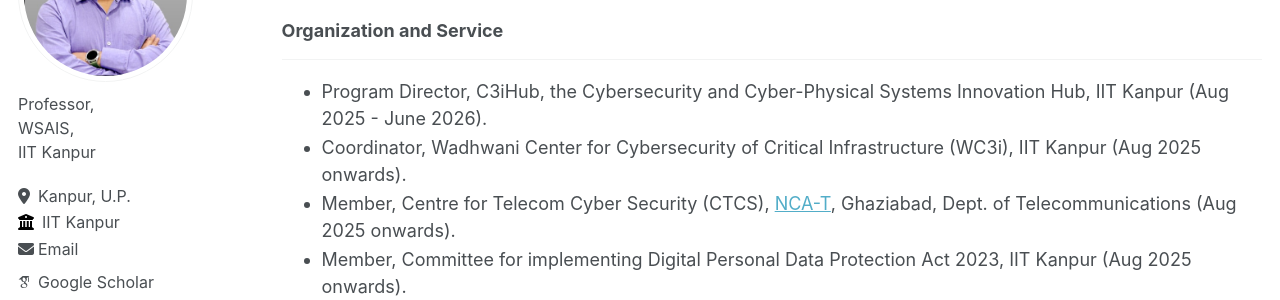
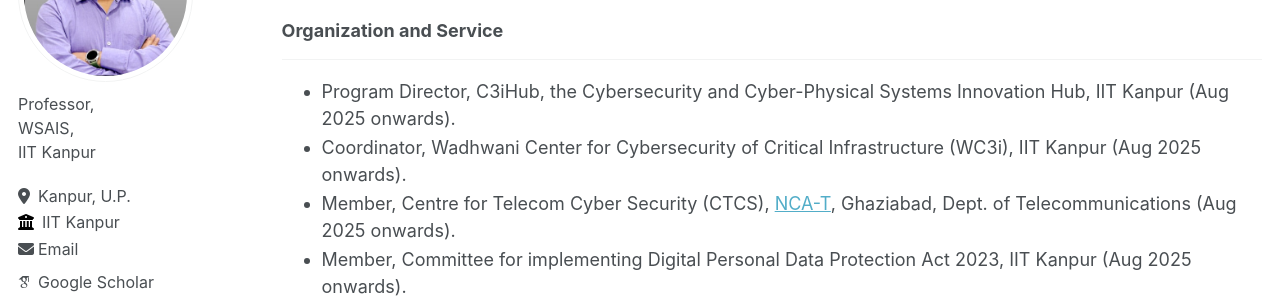
Before and after one commit to somitra-sanadhya/somitra-sanadhya.github.io, a Jekyll site: the page built from _pages/about.md, in a window 1280 px wide and 900 px high, scrolled down 1526 px. Shown: the part 179-479 px from the top of the window. Built offline with Jekyll 4.4.1, drawn with Linux system fonts in a browser that asks for light colours; some web fonts are replaced.

Commit message:
Update about.md

```diff
--- a/_pages/about.md
+++ b/_pages/about.md
@@ -57,7 +57,7 @@ redirect_from:
 
 ### Organization and Service
 ----
-+ Program Director, C3iHub, the Cybersecurity and Cyber-Physical Systems Innovation Hub, IIT Kanpur (Aug 2025 - June 2026).
++ Program Director, C3iHub, the Cybersecurity and Cyber-Physical Systems Innovation Hub, IIT Kanpur (Aug 2025 onwards).
 + Coordinator, Wadhwani Center for Cybersecurity of Critical Infrastructure (WC3i), IIT Kanpur (Aug 2025 onwards).
 + Member, Centre for Telecom Cyber Security (CTCS), [NCA-T](https://ntiprit.gov.in/), Ghaziabad, Dept. of Telecommunications (Aug 2025 onwards).
 + Member, Committee for implementing Digital Personal Data Protection Act 2023, IIT Kanpur (Aug 2025 onwards).
```
